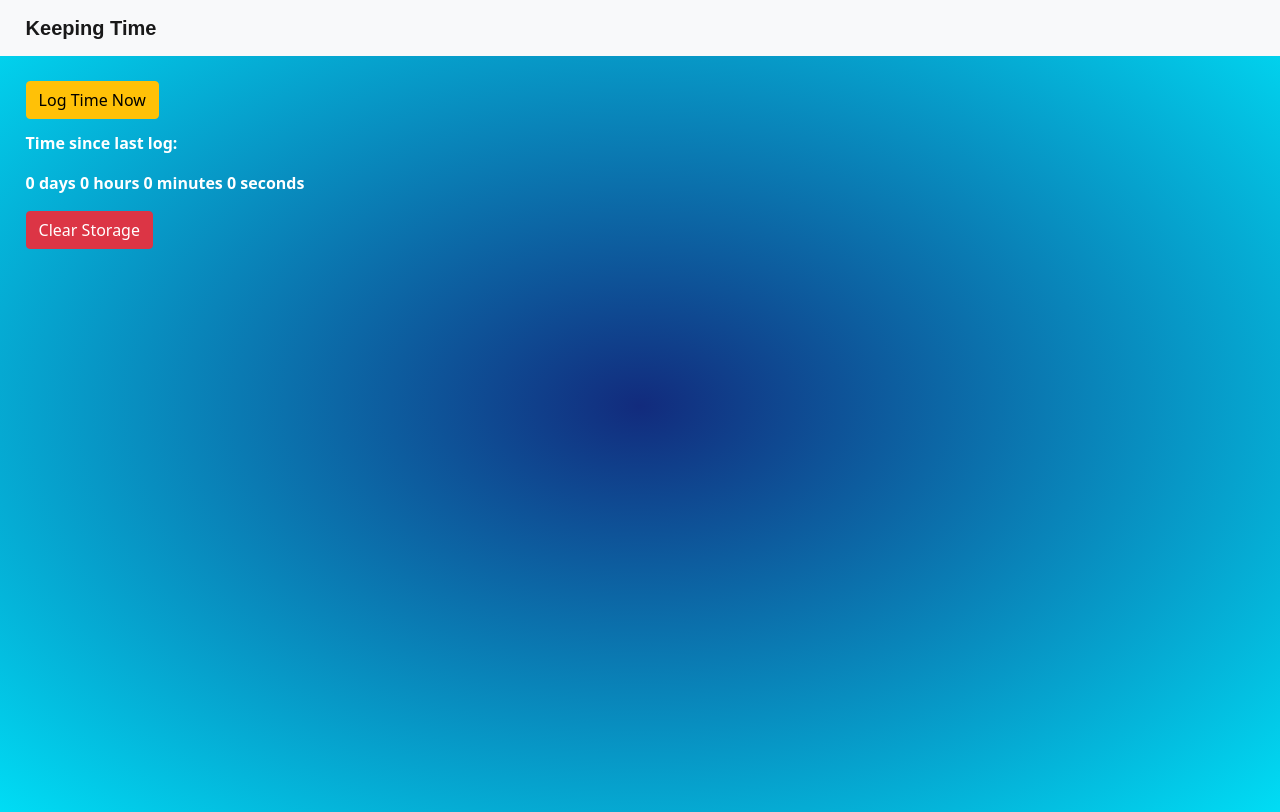
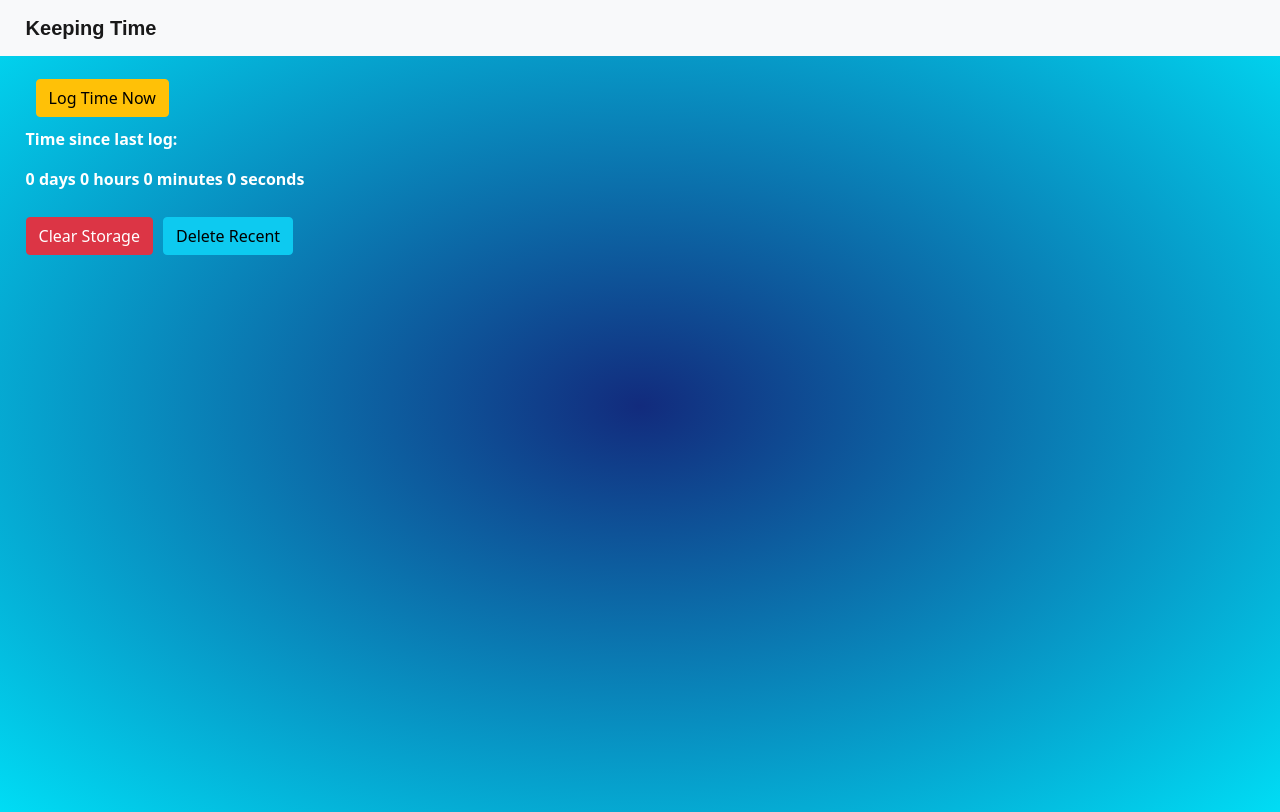
Before and after one commit to kennyqng/timestamp, a React (Create React App) app: page / in a window 1280 px wide. Built offline with nearby package versions, Linux system fonts and the light colour scheme.

Commit message:
added delete recent button

```diff
--- a/src/App.css
+++ b/src/App.css
@@ -70,3 +70,7 @@ body {
   font-size: medium;
   font-weight: bold;
 }
+
+.warning {
+  margin: 10px;
+}
--- a/src/components/Home.js
+++ b/src/components/Home.js
@@ -4,6 +4,7 @@ import { Toast, ToastBody, ToastHeader } from "reactstrap";
 import { Collapse, Navbar, NavbarBrand, Nav } from "reactstrap";
 
 function Home() {
+
   const [displayTime, setDisplayTime] = useState(() => {
     const saved = localStorage.getItem("recent");
     const initialValue = JSON.parse(saved);
@@ -75,6 +76,11 @@ function Home() {
     return numDays + " days " + numHours + " hours " + numMinutes + " minutes " + numSeconds + " seconds ";
   };
 
+  const deleteRecent = () => {
+      displayTime.splice(displayTime.length-1);
+      localStorage.setItem("recent", JSON.stringify(displayTime));
+  }
+
 
   const clearLog = () => {
     setDisplayTime([]);
@@ -89,6 +95,8 @@ function Home() {
   //   "\nconversion " + convertMilliseconds() +
   //   "\nColor String: " + colorChange
   //   );
+
+  console.log("displayTime array: " + displayTime);
 
 
   return (
@@ -122,6 +130,9 @@ function Home() {
           {" "}
           Clear Storage
         </Button>
+          <Button className="warning" color="info" onClick={deleteRecent}>
+            Delete Recent
+          </Button>
       </div>
     </div>
   );
```
